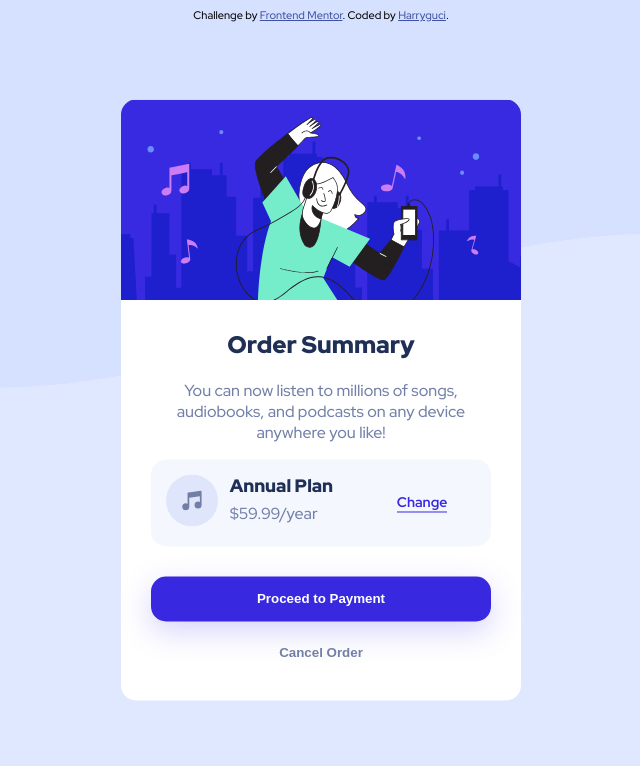
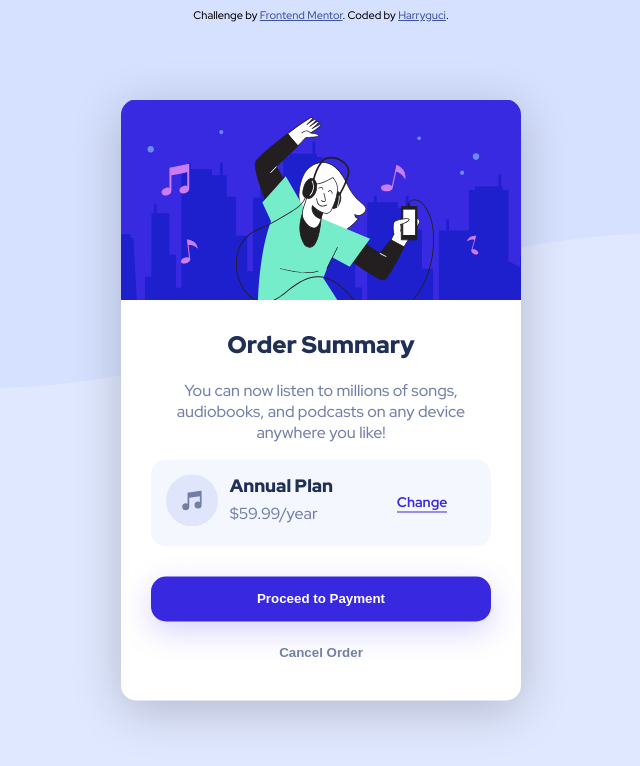
Before and after one commit to QuangHuy0028/frontend-mentor-1, a plain HTML site: page order-summary-component-main/index.html in a window 1280 px wide. Shown: the whole page, without its empty margins (319-959 px from the left). Drawn offline with Linux system fonts and the light colour scheme.

Commit message:
update card's shadow

```diff
--- a/order-summary-component-main/style.css
+++ b/order-summary-component-main/style.css
@@ -35,6 +35,7 @@ body {
   height: auto;
   background-color: var(--Very-pale-blue);
   background-color: white;
+  box-shadow: 0 10px 50px rgba(0, 0, 0, 0.2);
 }
 .row {
   display: block;
```
